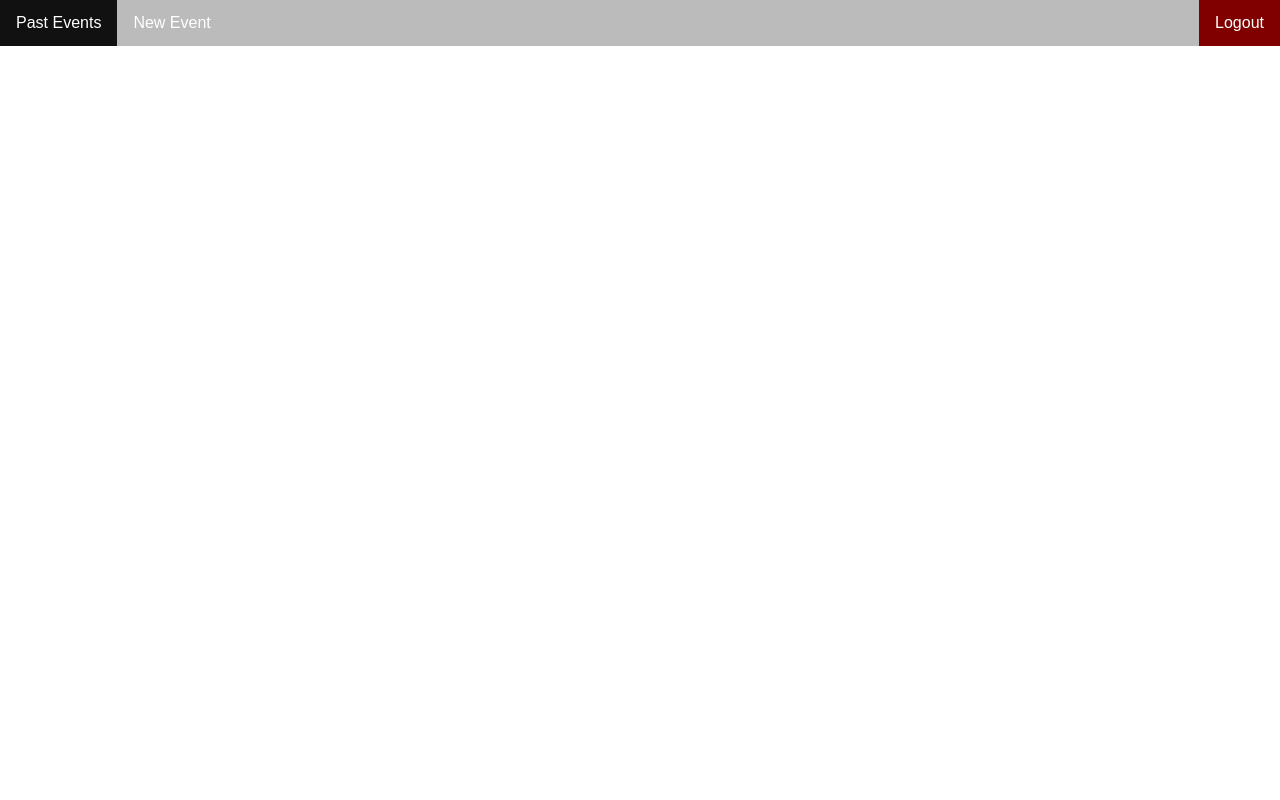
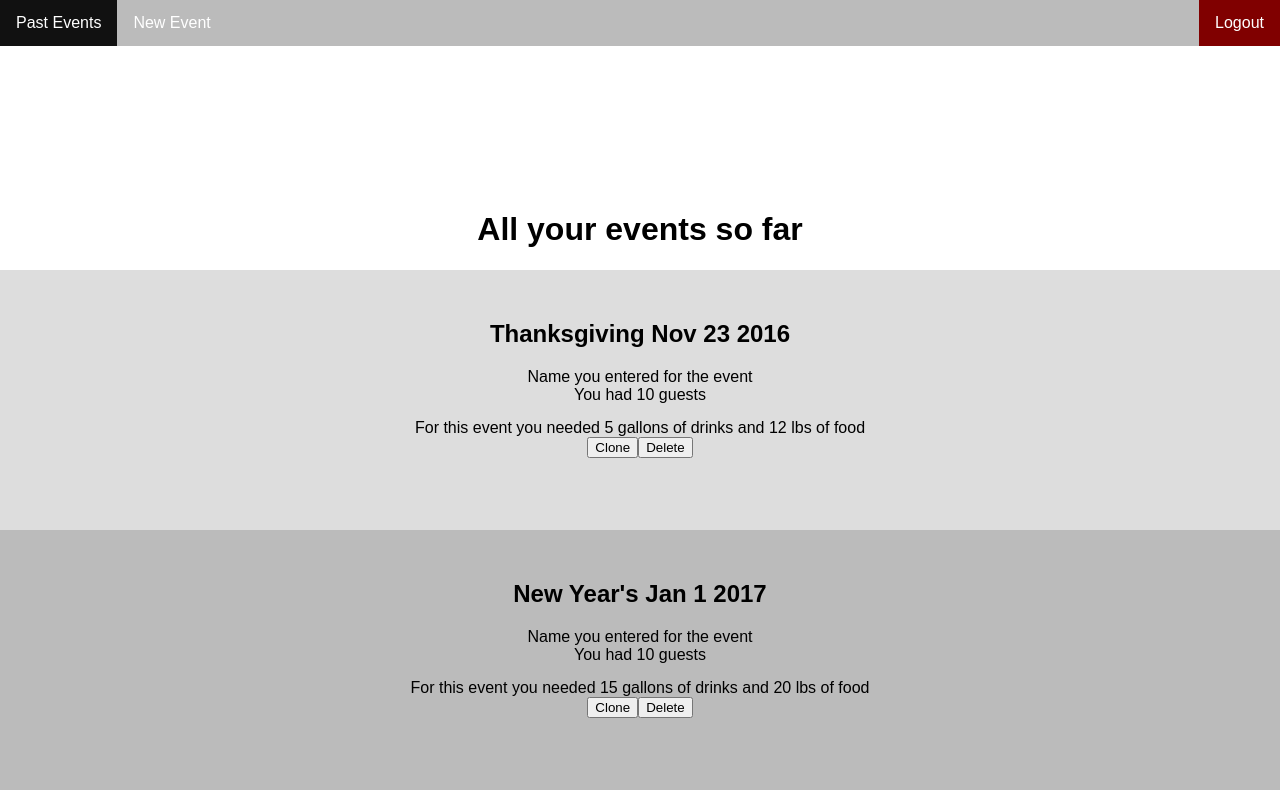
Before and after one commit to steffencrespo/the-perfect-meal, a React (Create React App) app: page / in a window 1280 px wide. Built offline with nearby package versions, Linux system fonts and the light colour scheme.

Commit message:
adds main info container

```diff
--- a/src/components/App.css
+++ b/src/components/App.css
@@ -2,13 +2,7 @@
   text-align: center;
 }
 
-.App-logo {
-  animation: App-logo-spin infinite 20s linear;
-  height: 80px;
-}
-
 .App-header {
-  background-color: #222;
   height: 150px;
   padding: 20px;
   color: white;
--- a/src/components/App.js
+++ b/src/components/App.js
@@ -1,15 +1,23 @@
 import React, { Component } from 'react';
 import { BrowserRouter as Router, Route, Link } from 'react-router-dom';
 
+import './app.css';
+
 import Navbar from './navbar';
-
-import './app.css';
+import Container from './container';
 
 class App extends Component {
   render() {
     return (
       <Router>
-        <Navbar />
+          <div className="App">
+            <header className="App-header">
+              <Navbar />
+            </header>
+            <main role="main" className="events-list">
+              <Container />
+            </main>
+          </div>
       </Router>
     );
   }
--- /dev/null
+++ b/src/components/container.css
@@ -0,0 +1,22 @@
+section {
+  min-height: 200px;
+  padding: 6% 0;
+  background-color: #bbb;
+}
+
+section:nth-child(even) {
+  background-color: #ddd;
+}
+
+p {
+  margin: 0 auto;
+  max-width: 650px;
+}
+
+p + p {
+  margin-top: 15px;
+}
+
+.events-list section {
+  padding: 30px 15px;
+}
--- /dev/null
+++ b/src/components/container.js
@@ -0,0 +1,33 @@
+import React from 'react';
+
+import './container.css';
+
+export default function Container(props) {
+  return (
+    <main role="main" className="events-list">
+      <header role="banner">
+        <h1>All your events so far</h1>
+      </header>
+      <section>
+        <header>
+          <h2>Thanksgiving Nov 23 2016</h2>
+          <p>Name you entered for the event</p>
+        </header>
+        <p>You had 10 guests</p>
+        <p>For this event you needed 5 gallons of drinks and 12 lbs of food</p>
+        <button>Clone</button>
+        <button>Delete</button>
+      </section>
+      <section>
+        <header>
+          <h2>New Year's Jan 1 2017</h2>
+          <p>Name you entered for the event</p>
+        </header>
+        <p>You had 10 guests</p>
+        <p>For this event you needed 15 gallons of drinks and 20 lbs of food</p>
+        <button>Clone</button>
+        <button>Delete</button>
+      </section>
+    </main>
+  );
+}
--- a/src/components/navbar.css
+++ b/src/components/navbar.css
@@ -1,3 +1,11 @@
+nav {
+  position: fixed;
+  top: 0;
+  left: 0;
+  right: 0;
+  z-index: 10;
+}
+
 ul {
     list-style-type: none;
     margin: 0;
```
Also changed, not shown: 1 other file (tests, documents, lock files or other folders).
